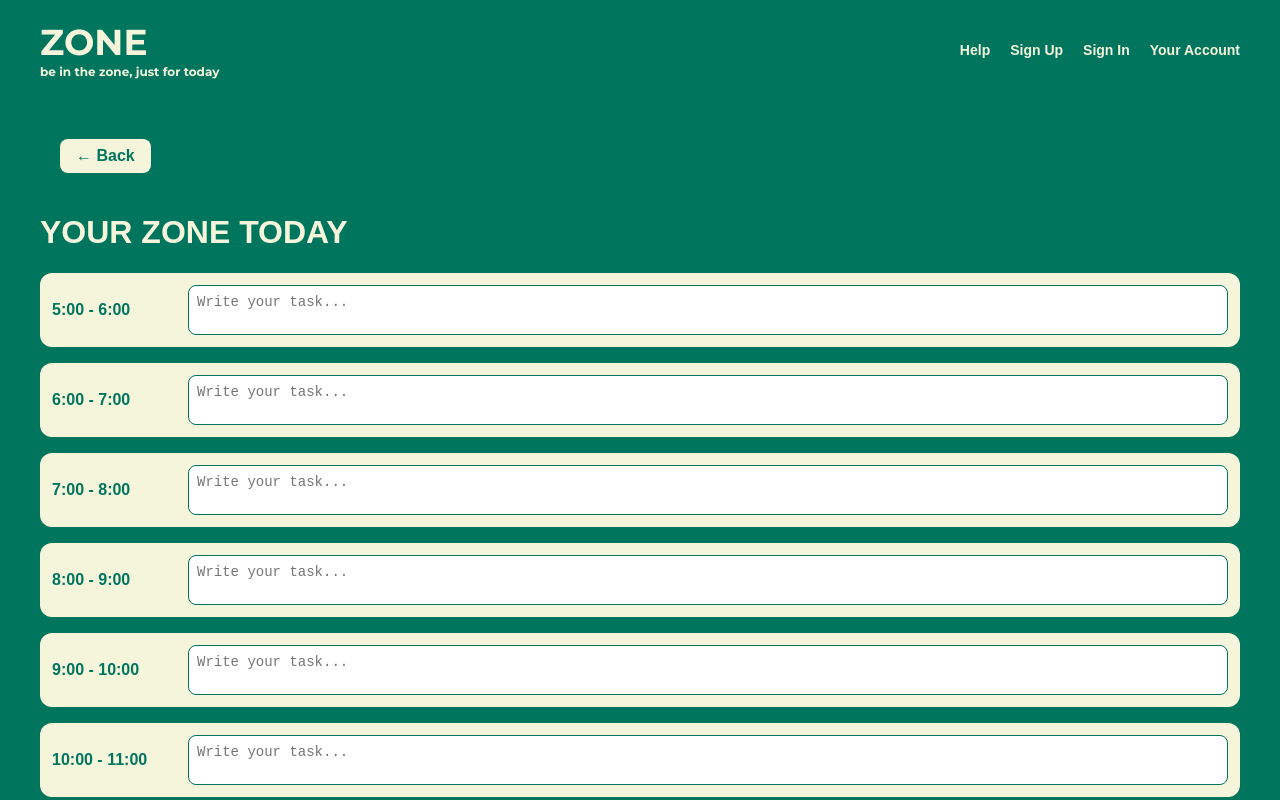
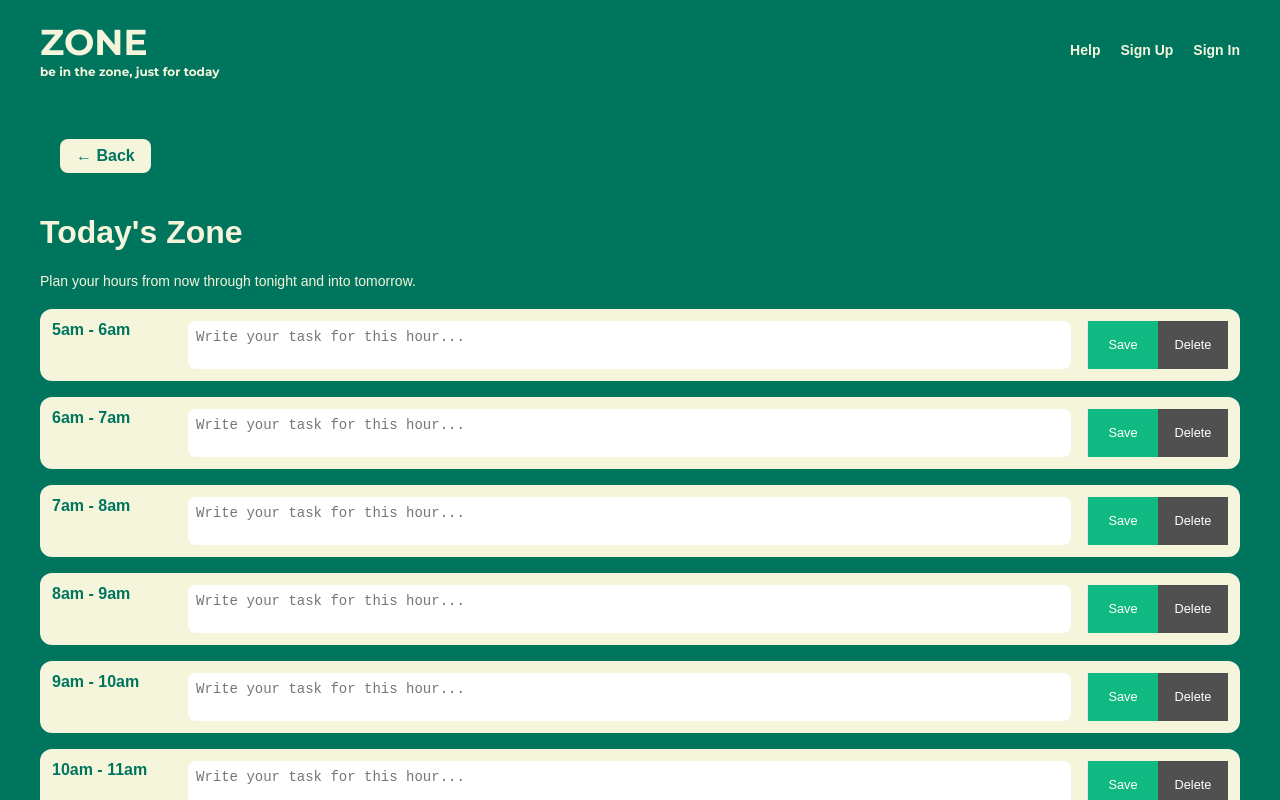
Before and after one commit to mukexd/zone-frontend, a React (Vite) app: page /today-zone in a window 1280 px wide. Shown: the top 800 px of the page. Built offline with nearby package versions, Linux system fonts and the light colour scheme.

Commit message:
Add auth logic and enhanced Today Zone layout

```diff
--- a/src/App.css
+++ b/src/App.css
@@ -510,3 +510,65 @@ body {
     transform: scaleY(1.3);
   }
 }
+
+/* Ensure the row is a full card */
+.todayzone-row {
+  display: flex;
+  align-items: stretch;
+  background-color: #f5f5dc; /* white-gold */
+  border-radius: 12px;
+  overflow: hidden;
+  transition: box-shadow 0.2s ease, transform 0.1s ease;
+}
+
+/* Text area fills middle, control panel on the right */
+.todayzone-row-textarea {
+  flex: 1;
+  border: none;
+  border-top: none;
+  border-bottom: none;
+  padding: 8px;
+  font-size: 14px;
+  resize: none;
+}
+
+/* Right-side panel for buttons */
+.hour-actions {
+  flex: 0 0 140px;
+  display: flex;
+  flex-direction: row;
+  border-left: 1px solid #e2e8f0;       /* vertical border between text and buttons */
+  background: #f8fafc;
+}
+
+/* Buttons look like boxed controls */
+.hour-btn {
+  flex: 1;
+  border: none;
+  padding: 8px 6px;
+  font-weight: 500;
+  font-size: 0.8rem;
+  cursor: pointer;
+  transition: all 0.15s ease;
+}
+
+/* Save/Edit button */
+.hour-btn-save {
+  background: #10b981;
+  color: #ffffff;
+}
+
+/* Delete button */
+.hour-btn-delete {
+  background: #515050;
+  color: #ffffff;
+}
+
+/* Optional hover states */
+.hour-btn-save:hover {
+  background: #00755e;
+}
+
+.hour-btn-delete:hover{
+  background: #ad0a0a;
+}
--- a/src/components/Header.jsx
+++ b/src/components/Header.jsx
@@ -4,32 +4,39 @@ export default function Header() {
   const navigate = useNavigate();
   const loggedIn = localStorage.getItem("zoneLoggedIn") === "true";
 
+  const handleLogoClick = () => navigate("/");
+
+  const handleLogout = () => {
+    localStorage.setItem("zoneLoggedIn", "false");
+    localStorage.removeItem("zoneCurrentUser");
+    navigate("/");
+  };
+
   return (
     <header className="header">
-      <div className="logo" onClick={() => navigate("/")}>
+      <div className="logo" onClick={handleLogoClick}>
         ZONE
         <span className="tagline">be in the zone, just for today</span>
       </div>
 
       <nav className="nav">
         <Link to="/">Help</Link>
-        {loggedIn ? (
-          <button
-            className="logout-button"
-            onClick={() => {
-              localStorage.removeItem("zoneLoggedIn");
-              navigate("/");
-            }}
-          >
-            Log Out
-          </button>
-        ) : (
+
+        {!loggedIn && (
           <>
             <Link to="/sign-up">Sign Up</Link>
             <Link to="/sign-in">Sign In</Link>
           </>
         )}
-        <Link to="/account">Your Account</Link>
+
+        {loggedIn && (
+          <>
+            <Link to="/account">Your Account</Link>
+            <button className="logout-button" onClick={handleLogout}>
+              Log Out
+            </button>
+          </>
+        )}
       </nav>
     </header>
   );
--- a/src/pages/SignIn.jsx
+++ b/src/pages/SignIn.jsx
@@ -1,24 +1,80 @@
+import { useState } from "react";
 import { useNavigate } from "react-router-dom";
 import "./Auth.css";
 
 export default function SignIn() {
   const navigate = useNavigate();
 
+  const [form, setForm] = useState({
+    email: "",
+    password: "",
+  });
+
+  const [error, setError] = useState("");
+
+  const handleChange = (e) => {
+    const { name, value } = e.target;
+    setForm((prev) => ({ ...prev, [name]: value }));
+  };
+
+  const handleSubmit = (e) => {
+    e.preventDefault();
+    setError("");
+
+    const { email, password } = form;
+
+    if (!email.trim() || !password) {
+      setError("Please enter your email and password.");
+      return;
+    }
+
+    const users = JSON.parse(localStorage.getItem("zoneUsers")) || {};
+    const user = users[email];
+
+    if (!user || user.password !== password) {
+      setError("Invalid email or password.");
+      return;
+    }
+
+    localStorage.setItem("zoneLoggedIn", "true");
+    localStorage.setItem("zoneCurrentUser", email);
+
+    navigate("/");
+  };
+
   return (
     <div className="auth-page">
-      <button className="back-button" onClick={() => navigate("/")}>← Back</button>
+      <button className="back-button" onClick={() => navigate("/")}>
+        ← Back
+      </button>
       <h1>Sign In to Your ZONE</h1>
 
-      <form className="auth-form">
+      {error && <p className="auth-error">{error}</p>}
+
+      <form className="auth-form" onSubmit={handleSubmit}>
         <label>
           Email
-          <input type="email" placeholder="Enter email" />
+          <input
+            type="email"
+            name="email"
+            placeholder="Enter email"
+            value={form.email}
+            onChange={handleChange}
+          />
         </label>
         <label>
           Password
-          <input type="password" placeholder="Enter password" />
+          <input
+            type="password"
+            name="password"
+            placeholder="Enter password"
+            value={form.password}
+            onChange={handleChange}
+          />
         </label>
-        <button type="submit" className="save-button">Sign In</button>
+        <button type="submit" className="save-button">
+          Sign In
+        </button>
       </form>
     </div>
   );
--- a/src/pages/TodayZone.jsx
+++ b/src/pages/TodayZone.jsx
@@ -1,31 +1,145 @@
 import { useNavigate } from "react-router-dom";
 import { useEffect, useState } from "react";
 
+function formatHourLabel(h) {
+  const start = h % 24;
+  const end = (h + 1) % 24;
+
+  const to12 = (hour) => {
+    const period = hour >= 12 ? "pm" : "am";
+    let h12 = hour % 12;
+    if (h12 === 0) h12 = 12;
+    return `${h12}${period}`;
+  };
+
+  return `${to12(start)} - ${to12(end)}`;
+}
+
 export default function TodayZone() {
   const navigate = useNavigate();
-
-  const [hours, setHours] = useState([]);
+  const [todayHours, setTodayHours] = useState([]);
+  const [nextDayHours, setNextDayHours] = useState([]);
   const [notes, setNotes] = useState({});
+  const [saved, setSaved] = useState({});
+  const [justSavedHour, setJustSavedHour] = useState(null);
 
   useEffect(() => {
-    // Generate hours from current hour → 23:00
     const now = new Date();
-    const currentHour = now.getHours();
-    const tempHours = [];
+    const currentHour = now.getHours(); // 0–23
+
+    const today = [];
     for (let h = currentHour; h <= 23; h++) {
-      tempHours.push(`${h}:00 - ${h + 1}:00`);
+      today.push(h);
     }
-    setHours(tempHours);
 
-    // Load notes from localStorage
-    const savedNotes = JSON.parse(localStorage.getItem("zone-today-notes")) || {};
+    const nextDay = [];
+    for (let h = 0; h <= 23; h++) {
+      nextDay.push(h + 24); // represent next-day hours as 24–47
+    }
+
+    setTodayHours(today);
+    setNextDayHours(nextDay);
+
+    const savedNotes =
+      JSON.parse(localStorage.getItem("zone-today-notes")) || {};
+    const savedFlags =
+      JSON.parse(localStorage.getItem("zone-today-saved")) || {};
     setNotes(savedNotes);
+    setSaved(savedFlags);
   }, []);
 
-  const handleNoteChange = (hour, value) => {
-    const updatedNotes = { ...notes, [hour]: value };
+  const handleNoteChange = (hourKey, value) => {
+    const updatedNotes = { ...notes, [hourKey]: value };
     setNotes(updatedNotes);
+    // Do not auto-save; just keep in memory until Save is clicked.
+  };
+
+  const handleSave = (hourKey) => {
+    if (!notes[hourKey] || !notes[hourKey].trim()) {
+      return;
+    }
+    const updatedSaved = { ...saved, [hourKey]: true };
+    setSaved(updatedSaved);
+
+    // Persist both notes and saved flags
+    localStorage.setItem("zone-today-notes", JSON.stringify(notes));
+    localStorage.setItem("zone-today-saved", JSON.stringify(updatedSaved));
+
+    setJustSavedHour(hourKey);
+    setTimeout(() => setJustSavedHour(null), 1500);
+  };
+
+  const handleEdit = (hourKey) => {
+    const updatedSaved = { ...saved, [hourKey]: false };
+    setSaved(updatedSaved);
+    localStorage.setItem("zone-today-saved", JSON.stringify(updatedSaved));
+  };
+
+  const handleDelete = (hourKey) => {
+    const updatedNotes = { ...notes };
+    delete updatedNotes[hourKey];
+    setNotes(updatedNotes);
+
+    const updatedSaved = { ...saved };
+    delete updatedSaved[hourKey];
+    setSaved(updatedSaved);
+
     localStorage.setItem("zone-today-notes", JSON.stringify(updatedNotes));
+    localStorage.setItem("zone-today-saved", JSON.stringify(updatedSaved));
+  };
+
+  const renderHourRow = (hourValue) => {
+    const hourKey = String(hourValue);
+    const label = formatHourLabel(hourValue);
+    const isSaved = !!saved[hourKey];
+    const hasText = !!(notes[hourKey] && notes[hourKey].trim());
+    const isJustSaved = justSavedHour === hourKey;
+
+    return (
+      <div
+        key={hourKey}
+        className={`hour-block todayzone-row ${
+          isSaved ? "todayzone-row--saved" : ""
+        }`}
+      >
+        <div className="hour-label">{label}</div>
+
+        <textarea
+          className="hour-note todayzone-row-textarea"
+          placeholder="Write your task for this hour..."
+          value={notes[hourKey] || ""}
+          onChange={(e) => handleNoteChange(hourKey, e.target.value)}
+          readOnly={isSaved}
+        />
+
+        <div className="hour-actions">
+          {!isSaved ? (
+            <button
+              className="hour-btn hour-btn-save"
+              onClick={() => handleSave(hourKey)}
+              disabled={!hasText}
+            >
+              {isJustSaved ? "Saved" : "Save"}
+            </button>
+          ) : (
+            <button
+              className="hour-btn hour-btn-save"
+              onClick={() => handleEdit(hourKey)}
+            >
+              Edit
+            </button>
+          )}
+
+          <button
+            className="hour-btn hour-btn-delete"
+            onClick={() => handleDelete(hourKey)}
+            disabled={!hasText}
+          >
+            Delete
+          </button>
+        </div>
+      </div>
+    );
   };
 
   return (
@@ -34,19 +148,18 @@ export default function TodayZone() {
         ← Back
       </button>
 
-      <h1>YOUR ZONE TODAY</h1>
+      <h1>Today&apos;s Zone</h1>
+
+      <p>Plan your hours from now through tonight and into tomorrow.</p>
+
       <div className="today-zone-container">
-        {hours.map((hour) => (
-          <div key={hour} className="hour-block">
-            <span className="hour-label">{hour}</span>
-            <textarea
-              className="hour-note"
-              placeholder="Write your task..."
-              value={notes[hour] || ""}
-              onChange={(e) => handleNoteChange(hour, e.target.value)}
-            />
-          </div>
-        ))}
+        {todayHours.map(renderHourRow)}
+      </div>
+
+      <h2 className="next-day-heading">Next Day</h2>
+
+      <div className="today-zone-container">
+        {nextDayHours.map(renderHourRow)}
       </div>
     </div>
   );
```
Also changed, not shown: src/pages/SignUp.jsx (+100 -8 lines).
